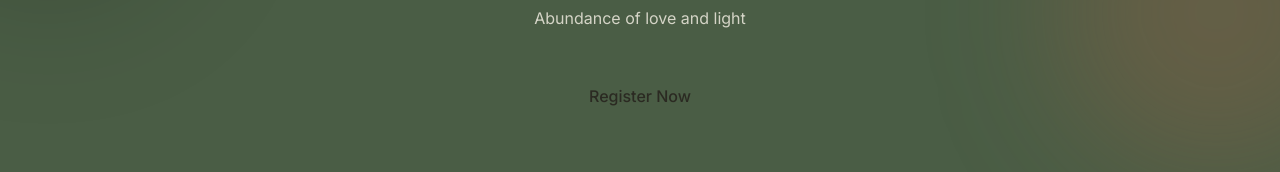
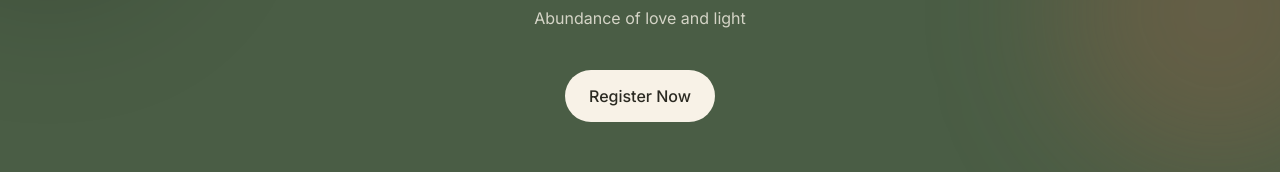
Before and after one commit to AlphaInfo-Tech/soul_diet, a Next.js app: page / in a window 1280 px wide. Shown: the part 2564-2736 px from the top of the page. Built offline with nearby package versions, Linux system fonts and the light colour scheme.

Commit message:
button color agin updated

```diff
--- a/src/components/landing/CtaFooter.tsx
+++ b/src/components/landing/CtaFooter.tsx
@@ -23,7 +23,7 @@ export default function CtaFooter() {
           <Link href="/register">
             <Button
               variant="ghost"
-              className="w-full bg-[#f8f2e7] text-ink hover:bg-[#ddd0ac] sm:w-auto"
+              className="w-full !bg-[#f8f2e7] text-ink hover:!bg-[#ddd0ac] sm:w-auto"
             >
               Register Now
             </Button>
```
